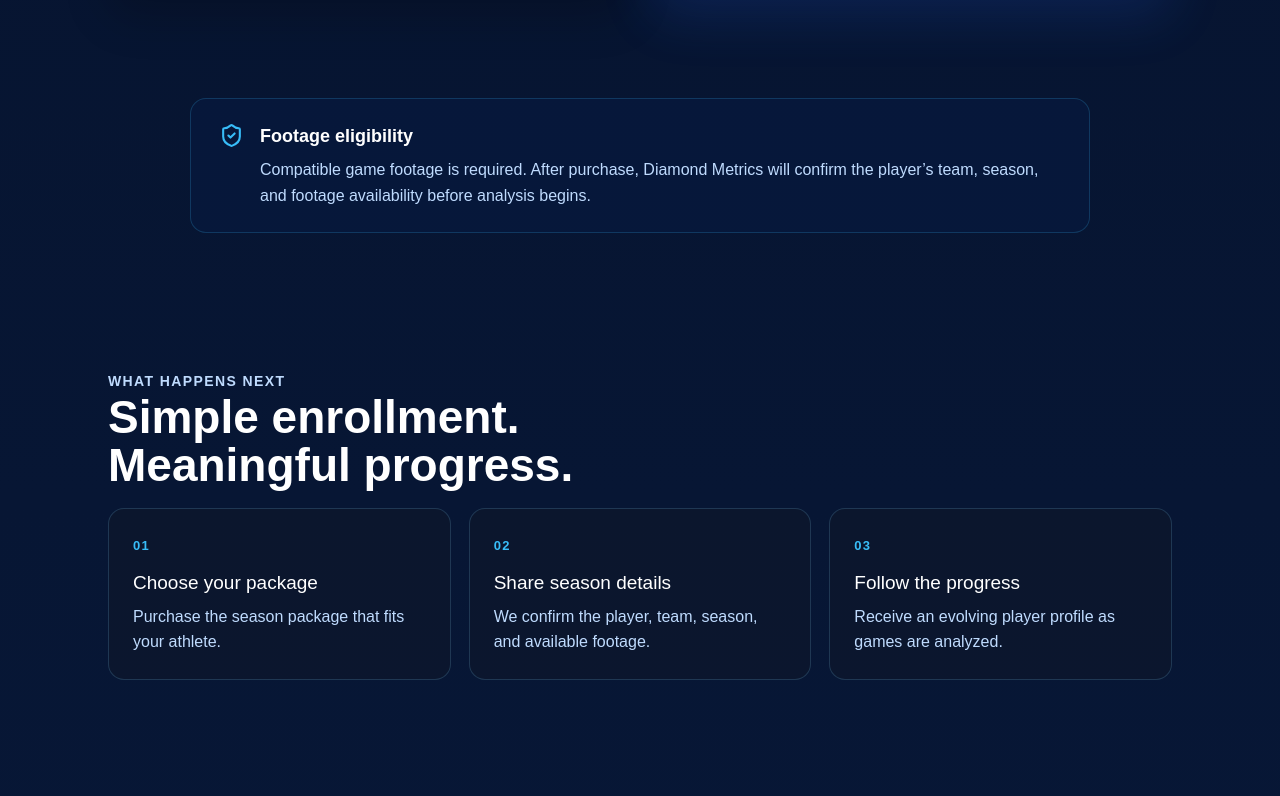
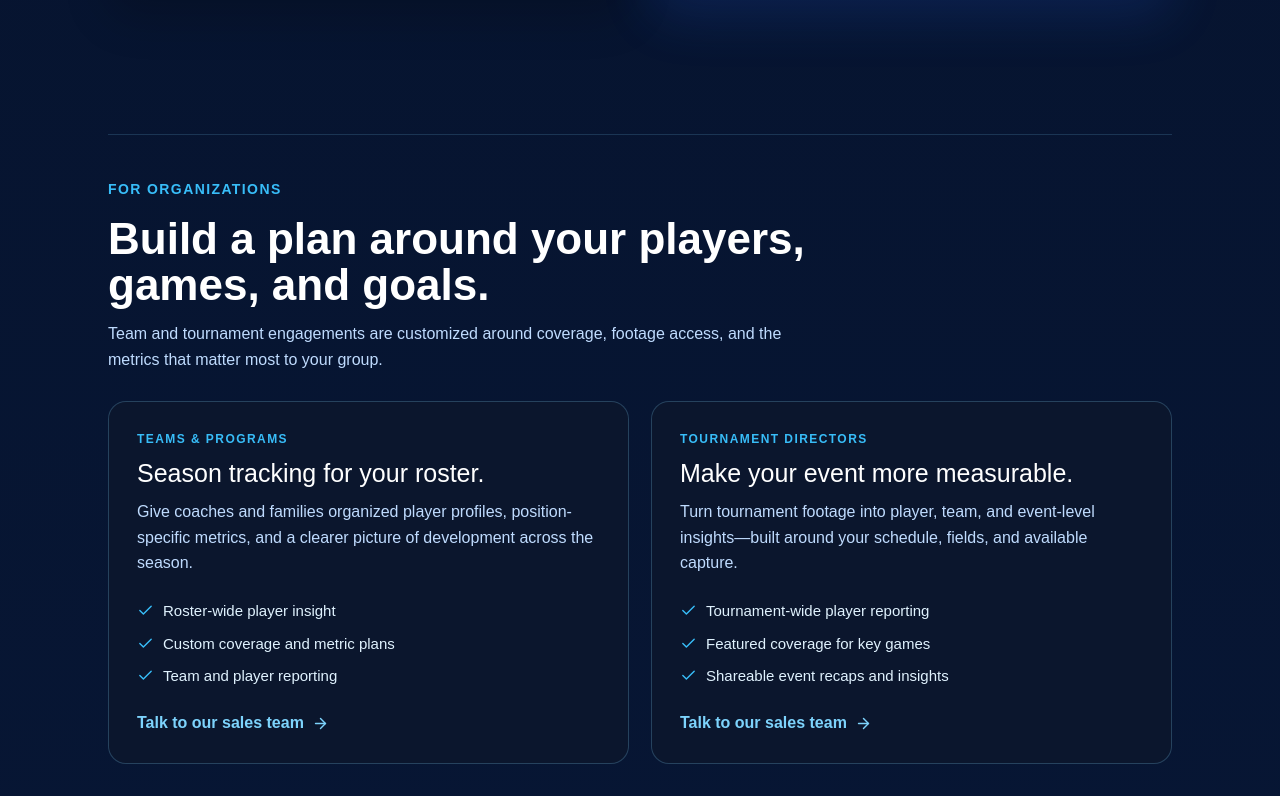
Before and after one commit to stoddow313/Diamond-Metrics-Website, a React (Vite) app: page /pricing in a window 1280 px wide. Shown: the part 1284-2080 px from the top of the page. Built offline with nearby package versions, Linux system fonts and the light colour scheme.

Commit message:
Add team and tournament pricing inquiries

```diff
--- a/src/pages/PricingPage.css
+++ b/src/pages/PricingPage.css
@@ -15,6 +15,19 @@
 .pricing-button { display: inline-flex; align-items: center; justify-content: center; gap: 9px; padding: 15px 20px; border-radius: 11px; background: #38bdf8; color: #06122b; font-weight: 850; text-decoration: none; transition: transform .2s ease, background .2s ease; }
 .pricing-button:hover { transform: translateY(-2px); background: #7dd3fc; }
 .pricing-button:focus-visible { outline: 3px solid #fff; outline-offset: 4px; }
+.pricing-partner-section { margin: 64px 0 0; padding: 44px 0; border-top: 1px solid rgba(125, 211, 252, .17); border-bottom: 1px solid rgba(125, 211, 252, .17); }
+.pricing-partner-heading { max-width: 720px; }
+.pricing-partner-heading h2 { margin: 0 0 13px; font-size: clamp(30px, 4vw, 44px); line-height: 1.05; }
+.pricing-partner-heading > p:last-child { margin: 0; color: #bfdbfe; line-height: 1.6; }
+.pricing-partner-grid { display: grid; grid-template-columns: repeat(2, minmax(0, 1fr)); gap: 22px; margin-top: 28px; }
+.pricing-partner-grid article { display: flex; flex-direction: column; padding: 28px; border: 1px solid rgba(125, 211, 252, .23); border-radius: 18px; background: rgba(15, 23, 42, .62); }
+.pricing-partner-grid h3 { margin: 0 0 12px; font-size: 25px; line-height: 1.1; }
+.pricing-partner-grid article > p:not(.pricing-label) { margin: 0; color: #bfdbfe; line-height: 1.6; }
+.pricing-partner-grid ul { display: flex; flex: 1; flex-direction: column; gap: 11px; margin: 24px 0; padding: 0; list-style: none; }
+.pricing-partner-grid li { display: flex; align-items: flex-start; gap: 9px; color: #e0f2fe; font-size: 15px; line-height: 1.45; }
+.pricing-partner-grid li svg { flex: 0 0 auto; margin-top: 2px; color: #38bdf8; }
+.pricing-partner-link { display: inline-flex; align-items: center; gap: 8px; color: #7dd3fc; font-weight: 800; text-decoration: none; }
+.pricing-partner-link:hover { color: #fff; }
 .pricing-eligibility { display: flex; gap: 16px; align-items: flex-start; max-width: 900px; margin: 28px auto 0; padding: 24px 28px; border: 1px solid rgba(56, 189, 248, .2); border-radius: 16px; background: rgba(8, 26, 61, .72); }
 .pricing-eligibility svg { flex: 0 0 auto; color: #38bdf8; }
 .pricing-eligibility h2 { margin: 0 0 7px; font-size: 18px; }
@@ -26,7 +39,7 @@
 .pricing-next-steps span { color: #38bdf8; font-size: 13px; font-weight: 900; letter-spacing: .1em; }
 .pricing-next-steps h3 { margin: 12px 0 8px; font-size: 19px; }
 .pricing-next-steps p { margin: 0; color: #bfdbfe; line-height: 1.55; }
-@media (max-width: 760px) { .pricing-hero { padding: 40px 22px; } .pricing-grid, .pricing-next-steps > div { grid-template-columns: 1fr; } .pricing-card { padding: 28px 24px; } .pricing-description { min-height: 0; } .pricing-eligibility { padding: 22px; } }
+@media (max-width: 760px) { .pricing-hero { padding: 40px 22px; } .pricing-grid, .pricing-partner-grid, .pricing-next-steps > div { grid-template-columns: 1fr; } .pricing-card { padding: 28px 24px; } .pricing-description { min-height: 0; } .pricing-eligibility { padding: 22px; } }
 
 /* Keep the expanded desktop navigation on one line after adding Pricing. */
 .nav { gap: 16px; }
--- a/src/pages/PricingPage.jsx
+++ b/src/pages/PricingPage.jsx
@@ -1,4 +1,5 @@
 import { ArrowRight, Check, ShieldCheck } from 'lucide-react';
+import { Link } from 'react-router-dom';
 import MarketingLayout from '../components/MarketingLayout';
 import './PricingPage.css';
 
@@ -70,6 +71,30 @@ export default function PricingPage() {
         ))}
       </section>
 
+      <section className="pricing-partner-section">
+        <div className="pricing-partner-heading">
+          <p className="eyebrow">For Organizations</p>
+          <h2>Build a plan around your players, games, and goals.</h2>
+          <p>Team and tournament engagements are customized around coverage, footage access, and the metrics that matter most to your group.</p>
+        </div>
+        <div className="pricing-partner-grid">
+          <article>
+            <p className="pricing-label">Teams & Programs</p>
+            <h3>Season tracking for your roster.</h3>
+            <p>Give coaches and families organized player profiles, position-specific metrics, and a clearer picture of development across the season.</p>
+            <ul><li><Check size={17} aria-hidden="true" />Roster-wide player insight</li><li><Check size={17} aria-hidden="true" />Custom coverage and metric plans</li><li><Check size={17} aria-hidden="true" />Team and player reporting</li></ul>
+            <Link className="pricing-partner-link" to="/programs?inquiry=program#contact">Talk to our sales team <ArrowRight size={17} aria-hidden="true" /></Link>
+          </article>
+          <article>
+            <p className="pricing-label">Tournament Directors</p>
+            <h3>Make your event more measurable.</h3>
+            <p>Turn tournament footage into player, team, and event-level insights—built around your schedule, fields, and available capture.</p>
+            <ul><li><Check size={17} aria-hidden="true" />Tournament-wide player reporting</li><li><Check size={17} aria-hidden="true" />Featured coverage for key games</li><li><Check size={17} aria-hidden="true" />Shareable event recaps and insights</li></ul>
+            <Link className="pricing-partner-link" to="/programs?inquiry=tournament#contact">Talk to our sales team <ArrowRight size={17} aria-hidden="true" /></Link>
+          </article>
+        </div>
+      </section>
+
       <section className="pricing-eligibility">
         <ShieldCheck size={25} aria-hidden="true" />
         <div>
```
